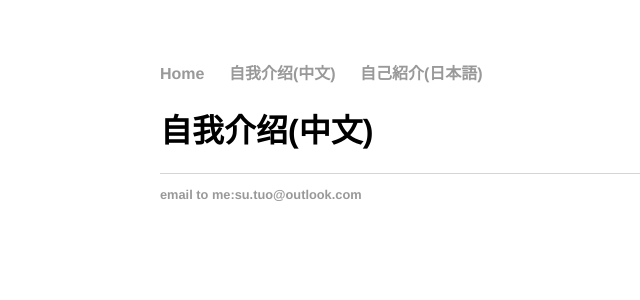
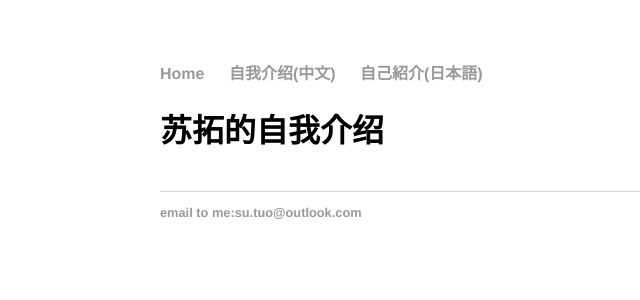
Before and after one commit to SotakuStudio/SotakuStudio.github.io, a Jekyll site: the page built from chn/index.html, in a window 1280 px wide. Shown: the top 300 px of the page, without its empty margins (32-672 px from the left). Built offline with Jekyll 4.4.1, drawn with Linux system fonts in a browser that asks for light colours.

Commit message:
Update index.html

```diff
--- a/chn/index.html
+++ b/chn/index.html
@@ -1,11 +1,11 @@
 ---
 layout: default
-title: 自我介绍(中文)
+title: 苏拓的自我介绍
 ---
     <h1>{{ page.title }}</h1>
-    <ul class="chn">
+    <ul class="posts">
 
-      {% for post  in site.post %}
-        <li><span>{{ chn.date | date_to_string }}</span> » <a href="{{ chn.url }}" title="{{ chn.title }}">{{ chn.title }}</a></li>
+      {% for post in site.posts %}
+        <li><span>{{ post.date | date_to_string }}</span> » <a href="{{ post.url }}" title="{{ post.title }}">{{ post.title }}</a></li>
       {% endfor %}
     </ul>
```
